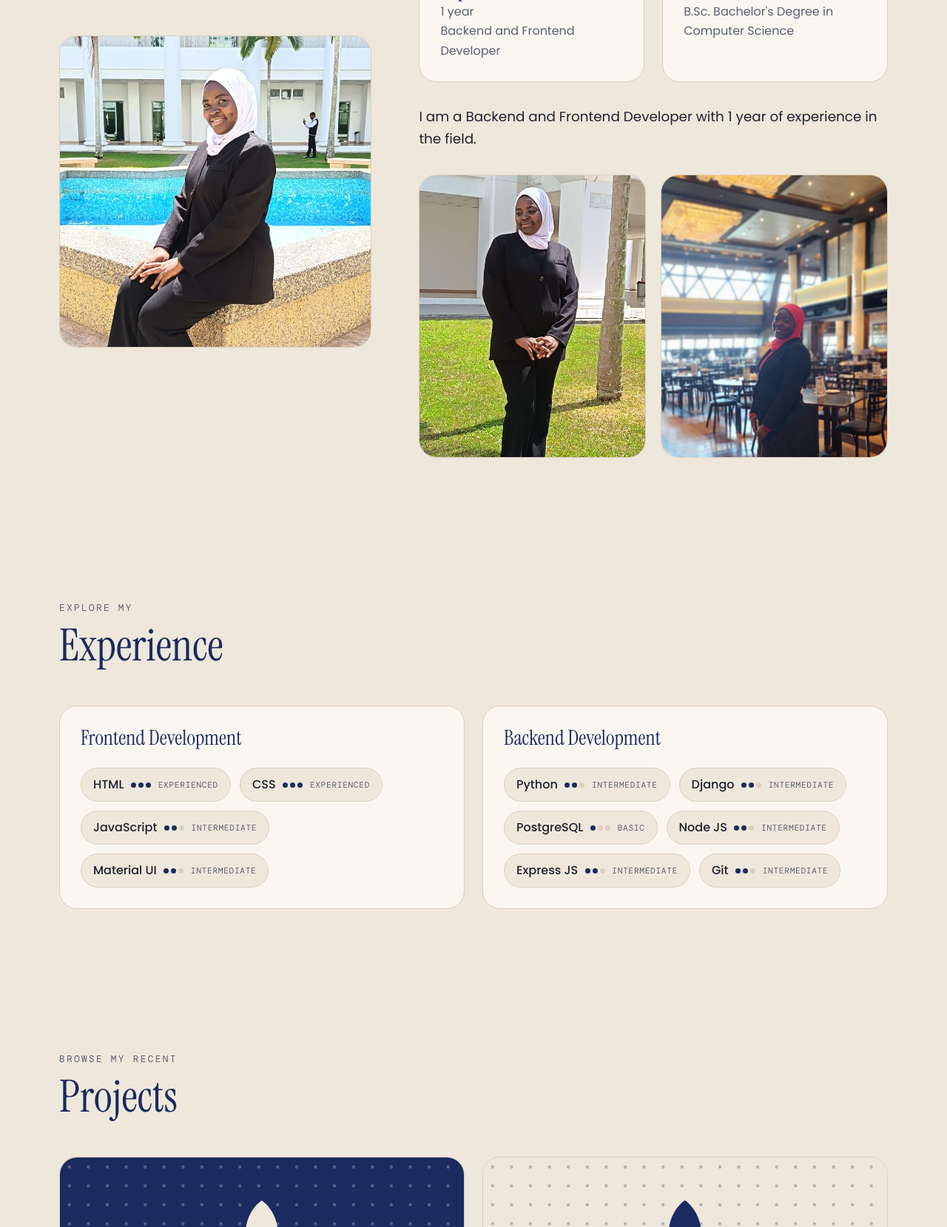
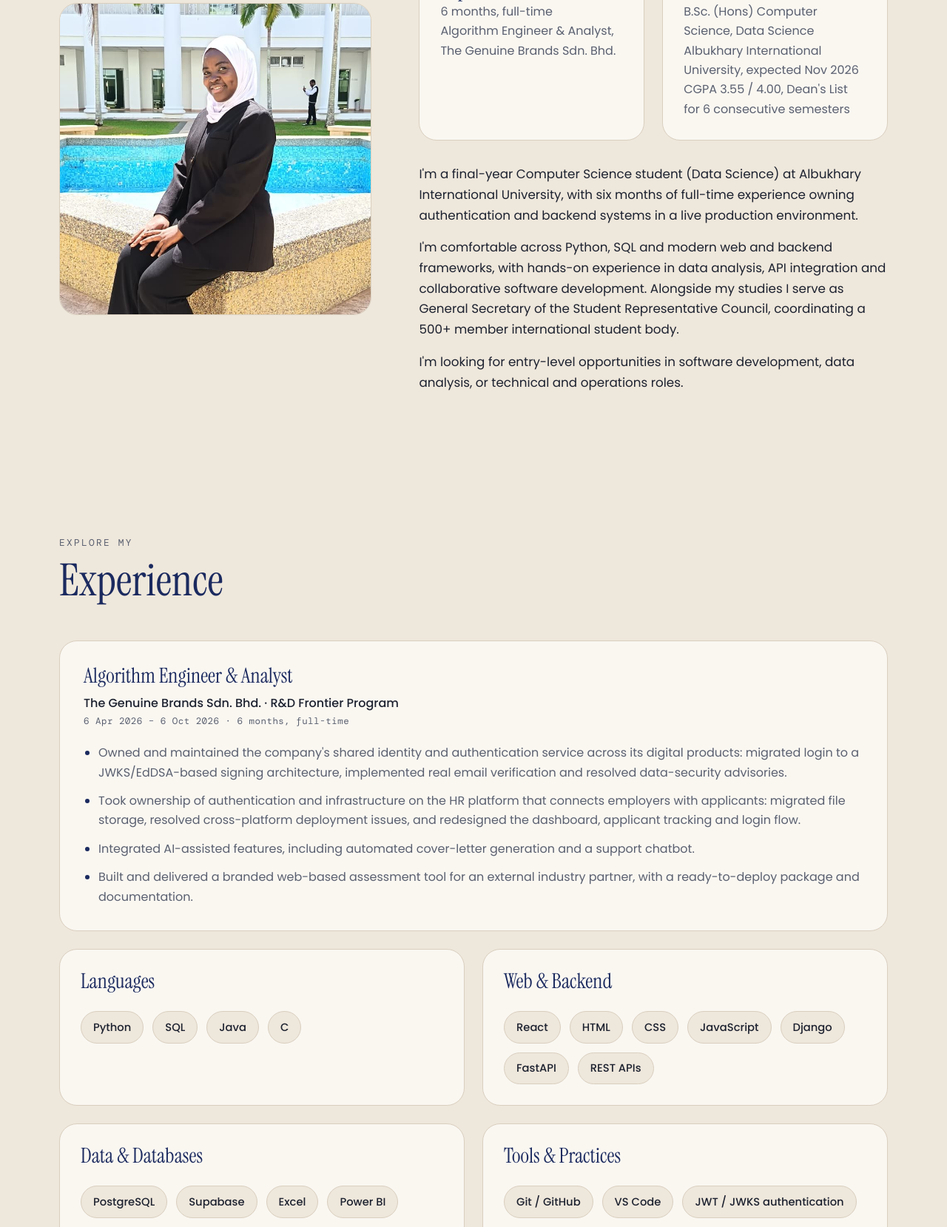
Before and after one commit to mansaraykadijatu309-cmyk/Ohmyy, a plain HTML site: page index.html in a window 1280 px wide. Shown: the part 1141-2800 px from the top of the page at 74% size. Drawn offline with nearby package versions, Linux system fonts and the light colour scheme.

Commit message:
feat: build about and experience from CV, use a single about photo
Remove the two-photo gallery, rewrite About, Experience and skills from the
master tech CV, and update the hero pitch.

Co-Authored-By: Claude Sonnet 5.5 <noreply@anthropic.com>

```diff
--- a/index.html
+++ b/index.html
@@ -69,8 +69,8 @@
           <h1 class="hero-title">Kadijatu <em>Mansaray</em></h1>
           <p class="hero-role">Backend and Frontend Developer</p>
           <p class="hero-pitch">
-            I build web backends and the clean interfaces that sit on top of
-            them.
+            Final-year Computer Science (Data Science) student building
+            authentication, backend systems and clean web interfaces.
           </p>
           <div class="btn-row">
             <a
@@ -131,34 +131,39 @@
               <div class="card">
                 <img src="./assets/experience.png" alt="" class="icon" />
                 <h3>Experience</h3>
-                <p>1 year<br />Backend and Frontend Developer</p>
+                <p>
+                  6 months, full-time<br />Algorithm Engineer &amp; Analyst,
+                  The Genuine Brands Sdn. Bhd.
+                </p>
               </div>
               <div class="card">
                 <img src="./assets/education.png" alt="" class="icon" />
                 <h3>Education</h3>
-                <p>B.Sc. Bachelor's Degree in Computer Science</p>
+                <p>
+                  B.Sc. (Hons) Computer Science, Data Science<br />Albukhary
+                  International University, expected Nov 2026<br />CGPA 3.55 /
+                  4.00, Dean's List for 6 consecutive semesters
+                </p>
               </div>
             </div>
             <p class="about-text">
-              I am a Backend and Frontend Developer with 1 year of experience
-              in the field.
+              I'm a final-year Computer Science student (Data Science) at
+              Albukhary International University, with six months of full-time
+              experience owning authentication and backend systems in a live
+              production environment.
             </p>
-            <div class="about-gallery">
-              <img
-                src="./assets/gallery-1.jpg"
-                width="560"
-                height="747"
-                alt="Kadijatu standing on a lawn in front of a white building"
-                loading="lazy"
-              />
-              <img
-                src="./assets/gallery-2.jpg"
-                width="467"
-                height="623"
-                alt="Kadijatu smiling in a bright dining hall"
-                loading="lazy"
-              />
-            </div>
+            <p class="about-text">
+              I'm comfortable across Python, SQL and modern web and backend
+              frameworks, with hands-on experience in data analysis, API
+              integration and collaborative software development. Alongside my
+              studies I serve as General Secretary of the Student
+              Representative Council, coordinating a 500+ member international
+              student body.
+            </p>
+            <p class="about-text">
+              I'm looking for entry-level opportunities in software
+              development, data analysis, or technical and operations roles.
+            </p>
           </div>
         </div>
       </section>
@@ -168,65 +173,79 @@
           <p class="eyebrow">Explore my</p>
           <h2 class="section-title">Experience</h2>
         </div>
+        <article class="card work-card reveal">
+          <h3>Algorithm Engineer &amp; Analyst</h3>
+          <p class="work-meta">
+            The Genuine Brands Sdn. Bhd. &middot; R&amp;D Frontier Program
+          </p>
+          <p class="work-date">6 Apr 2026 &ndash; 6 Oct 2026 &middot; 6 months, full-time</p>
+          <ul class="work-list">
+            <li>
+              Owned and maintained the company's shared identity and
+              authentication service across its digital products: migrated
+              login to a JWKS/EdDSA-based signing architecture, implemented
+              real email verification and resolved data-security advisories.
+            </li>
+            <li>
+              Took ownership of authentication and infrastructure on the HR
+              platform that connects employers with applicants: migrated file
+              storage, resolved cross-platform deployment issues, and
+              redesigned the dashboard, applicant tracking and login flow.
+            </li>
+            <li>
+              Integrated AI-assisted features, including automated cover-letter
+              generation and a support chatbot.
+            </li>
+            <li>
+              Built and delivered a branded web-based assessment tool for an
+              external industry partner, with a ready-to-deploy package and
+              documentation.
+            </li>
+          </ul>
+        </article>
         <div class="skills-grid">
           <div class="card skill-card reveal">
-            <h3>Frontend Development</h3>
+            <h3>Languages</h3>
             <ul class="chips">
-              <li class="chip">
-                <span class="chip-name">HTML</span>
-                <span class="dots" data-level="3" aria-hidden="true"><i></i><i></i><i></i></span>
-                <span class="chip-level">Experienced</span>
-              </li>
-              <li class="chip">
-                <span class="chip-name">CSS</span>
-                <span class="dots" data-level="3" aria-hidden="true"><i></i><i></i><i></i></span>
-                <span class="chip-level">Experienced</span>
-              </li>
-              <li class="chip">
-                <span class="chip-name">JavaScript</span>
-                <span class="dots" data-level="2" aria-hidden="true"><i></i><i></i><i></i></span>
-                <span class="chip-level">Intermediate</span>
-              </li>
-              <li class="chip">
-                <span class="chip-name">Material UI</span>
-                <span class="dots" data-level="2" aria-hidden="true"><i></i><i></i><i></i></span>
-                <span class="chip-level">Intermediate</span>
-              </li>
+              <li class="chip">Python</li>
+              <li class="chip">SQL</li>
+              <li class="chip">Java</li>
+              <li class="chip">C</li>
             </ul>
           </div>
           <div class="card skill-card reveal">
-            <h3>Backend Development</h3>
+            <h3>Web &amp; Backend</h3>
             <ul class="chips">
-              <li class="chip">
-                <span class="chip-name">Python</span>
-                <span class="dots" data-level="2" aria-hidden="true"><i></i><i></i><i></i></span>
-                <span class="chip-level">Intermediate</span>
-              </li>
-              <li class="chip">
-                <span class="chip-name">Django</span>
-                <span class="dots" data-level="2" aria-hidden="true"><i></i><i></i><i></i></span>
-                <span class="chip-level">Intermediate</span>
-              </li>
-              <li class="chip">
-                <span class="chip-name">PostgreSQL</span>
-                <span class="dots" data-level="1" aria-hidden="true"><i></i><i></i><i></i></span>
-                <span class="chip-level">Basic</span>
-              </li>
-              <li class="chip">
-                <span class="chip-name">Node JS</span>
-                <span class="dots" data-level="2" aria-hidden="true"><i></i><i></i><i></i></span>
-                <span class="chip-level">Intermediate</span>
-              </li>
-              <li class="chip">
-                <span class="chip-name">Express JS</span>
-                <span class="dots" data-level="2" aria-hidden="true"><i></i><i></i><i></i></span>
-                <span class="chip-level">Intermediate</span>
-              </li>
-              <li class="chip">
-                <span class="chip-name">Git</span>
-                <span class="dots" data-level="2" aria-hidden="true"><i></i><i></i><i></i></span>
-                <span class="chip-level">Intermediate</span>
-              </li>
+              <li class="chip">React</li>
+              <li class="chip">HTML</li>
+              <li class="chip">CSS</li>
+              <li class="chip">JavaScript</li>
+              <li class="chip">Django</li>
+              <li class="chip">FastAPI</li>
+              <li class="chip">REST APIs</li>
+            </ul>
+          </div>
+          <div class="card skill-card reveal">
+            <h3>Data &amp; Databases</h3>
+            <ul class="chips">
+              <li class="chip">PostgreSQL</li>
+              <li class="chip">Supabase</li>
+              <li class="chip">Excel</li>
+              <li class="chip">Power BI</li>
+              <li class="chip">Tableau</li>
+              <li class="chip">Matplotlib</li>
+              <li class="chip">Seaborn</li>
+            </ul>
+          </div>
+          <div class="card skill-card reveal">
+            <h3>Tools &amp; Practices</h3>
+            <ul class="chips">
+              <li class="chip">Git / GitHub</li>
+              <li class="chip">VS Code</li>
+              <li class="chip">JWT / JWKS authentication</li>
+              <li class="chip">API integration</li>
+              <li class="chip">Technical documentation</li>
+              <li class="chip">AI-assisted development</li>
             </ul>
           </div>
         </div>
--- a/style.css
+++ b/style.css
@@ -376,9 +376,46 @@ p {
 }
 
 .about-text {
+  margin-top: 1rem;
+  font-size: 1.05rem;
+  color: var(--ink);
+}
+
+.card-row + .about-text {
   margin-top: 2rem;
-  font-size: 1.15rem;
+}
+
+/* WORK */
+
+.work-card {
+  margin-bottom: 1.5rem;
+  padding: 2rem;
+}
+
+.work-meta {
+  margin-top: 0.5rem;
+  font-weight: 500;
   color: var(--ink);
+}
+
+.work-date {
+  font-family: var(--mono);
+  font-size: 0.78rem;
+  letter-spacing: 0.04em;
+  color: var(--muted);
+}
+
+.work-list {
+  display: grid;
+  gap: 0.75rem;
+  margin-top: 1.25rem;
+  padding-left: 1.25rem;
+  list-style: disc;
+  color: var(--muted);
+}
+
+.work-list li::marker {
+  color: var(--navy);
 }
 
 /* SKILLS */
@@ -397,44 +434,13 @@ p {
 }
 
 .chip {
-  display: flex;
-  align-items: center;
-  gap: 0.6rem;
+  font-size: 0.92rem;
+  font-weight: 500;
+  color: var(--ink);
   padding: 0.55rem 1rem;
   background: var(--cream);
   border: 1px solid var(--hair);
   border-radius: 999px;
-}
-
-.chip-name {
-  font-weight: 500;
-  color: var(--ink);
-}
-
-.chip-level {
-  font-family: var(--mono);
-  font-size: 0.7rem;
-  letter-spacing: 0.06em;
-  text-transform: uppercase;
-  color: var(--muted);
-}
-
-.dots {
-  display: flex;
-  gap: 3px;
-}
-
-.dots i {
-  width: 7px;
-  height: 7px;
-  border-radius: 50%;
-  background: var(--hair);
-}
-
-.dots[data-level="1"] i:nth-child(-n + 1),
-.dots[data-level="2"] i:nth-child(-n + 2),
-.dots[data-level="3"] i {
-  background: var(--navy);
 }
 
 /* PROJECTS */
@@ -619,19 +625,3 @@ p {
     transform: none;
   }
 }
-
-.about-gallery {
-  display: grid;
-  grid-template-columns: 1fr 1fr;
-  gap: 1.25rem;
-  margin-top: 2rem;
-}
-
-.about-gallery img {
-  width: 100%;
-  aspect-ratio: 4 / 5;
-  object-fit: cover;
-  object-position: 50% 20%;
-  border-radius: var(--radius);
-  border: 1px solid var(--hair);
-}
```
Also changed, not shown: assets/gallery-1.jpg (deleted), assets/gallery-2.jpg (deleted).
